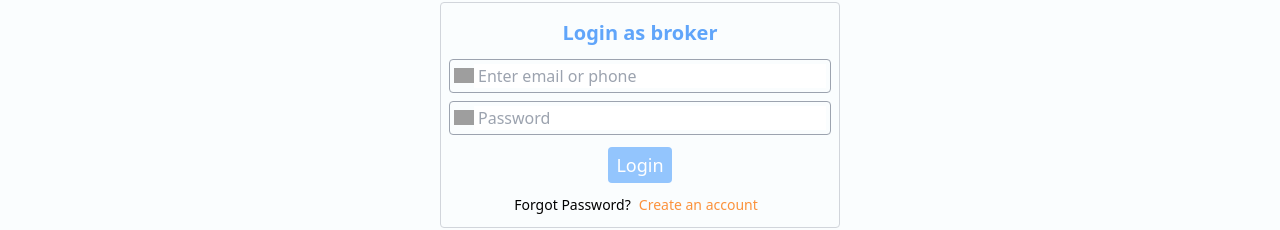
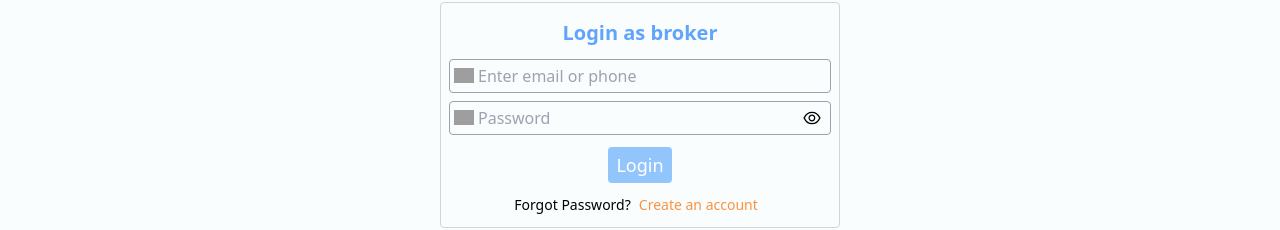
Before and after one commit to aulth/myspace, a Next.js app: page /login in a window 1280 px wide. Shown: the part 318-548 px from the top of the page. Built offline with nearby package versions, Linux system fonts and the light colour scheme; grey boxes are pictures that could not be loaded.

Commit message:
showhidepassword added

```diff
--- a/components/Login.jsx
+++ b/components/Login.jsx
@@ -3,9 +3,13 @@ import Navbar from './Navbar'
 import Swal from 'sweetalert2'
 import { useRouter } from 'next/router'
 import Link from 'next/link'
+import {AiOutlineEye, AiOutlineEyeInvisible} from 'react-icons/ai'
+
 const Login = () => {
     const router = useRouter();
     const [user, setUser] = useState({ id:'', password: ''});
+    const [showPassword, setShowPassword] = useState(false)
+
     useEffect(() => {
      if(typeof window!=='undefined' && localStorage.getItem('ms-authtoken')){
         router.push('/')
@@ -52,6 +56,19 @@ const Login = () => {
         }
     }
     }
+
+    const showHidePassword = ()=>{
+        if(typeof window!=='undefined'){
+            let elem =document.getElementById('password-input');
+            if(elem.type == 'password'){
+                elem.type = 'text'
+                setShowPassword(true)
+            }else{
+                elem.type = 'password'
+                setShowPassword(false)
+            }
+        }
+    }
     return (
         <>
             <Navbar />
@@ -60,11 +77,19 @@ const Login = () => {
                     <h2 className="text-xl text-blue-400 my-2 font-semibold">Login as broker</h2>
                     <div className='flex items-center border border-gray-400 w-full rounded p-1 my-1'>
                         <img src="https://img.icons8.com/material-sharp/24/000000/phone.png" className='w-[20px]' alt="" />
-                        <input name='id' onChange={handleOnChange} type="text" className='border-0 focus:outline-none w-full pl-1' placeholder='Enter email or phone' />
+                        <input name='id' onChange={handleOnChange} type="text" className='border-0 bg-transparent focus:outline-none w-full pl-1' placeholder='Enter email or phone' />
                     </div>
                     <div className='flex items-center border border-gray-400 w-full rounded p-1 my-1'>
                         <img src="https://img.icons8.com/ios-glyphs/30/000000/password--v1.png" className='w-[20px]' alt="" />
-                        <input type="password" onChange={handleOnChange} name='password' className='border-0 focus:outline-none w-full pl-1' placeholder='Password' />
+                        <input type="password" id='password-input' onChange={handleOnChange} name='password' className='border-0 bg-transparent focus:outline-none w-full pl-1' placeholder='Password' />
+                        <button type='button' >
+                        {
+                            !showPassword && <AiOutlineEye className='text-xl mx-1 cursor-pointer  ' onClick={showHidePassword}/>
+                        }
+                        {
+                            showPassword && <AiOutlineEyeInvisible  className='text-xl mx-1 cursor-pointer  ' onClick={showHidePassword} />
+                        }
+                        </button>
                     </div>
                     <div className="w-full flex justify-center">
                         <button className="px-2 py-1 bg-blue-300 focus:bg-blue-400 text-lg my-2 rounded text-white">Login</button>
--- a/components/Search.jsx
+++ b/components/Search.jsx
@@ -5,7 +5,7 @@ const Search = () => {
     <div className="w-full flex justify-center items-center p-2">
         <div className="w-full gm flex items-center pl-1 rounded" id='search-box'>
             <img src="https://img.icons8.com/ios/50/000000/search--v1.png" className='w-[20px]' alt="" />
-            <input  type="search" placeholder='Search here..' className='w-full bg-transparent h-full focus:outline-none border-0 p-2' name='search' id='search-input' />
+            <input  type="search" placeholder='Search here..' className='w-full bg-transparent h-full focus:outline-none border-0 p-2 ml-1' name='search' id='search-input' />
             <div className="flex p-2 border h-full border-gray-100  items-center justify-center">
                 <button className="text-center px-2  hover:text-blue-300 focus:text-blue-400">Filter</button>
                 <button className="text-center pl-2 border-l border-gray-100 hover:text-blue-300 focus:text-blue-400">Sort</button>
--- a/components/Signup.jsx
+++ b/components/Signup.jsx
@@ -3,9 +3,11 @@ import Navbar from './Navbar'
 import Link from 'next/link'
 import Swal from 'sweetalert2'
 import {useRouter} from 'next/router'
+import {AiOutlineEye, AiOutlineEyeInvisible} from 'react-icons/ai'
 const Signup = () => {
     const router = useRouter();
     const [user, setUser] = useState({ name: '', email: '', phone: '', password: '', photo: '' });
+    const [showPassword, setShowPassword] = useState(false)
     useEffect(() => {
         if(typeof window!=='undefined' && localStorage.getItem('ms-authtoken')){
            router.push('/')
@@ -28,6 +30,7 @@ const Signup = () => {
             body: data
         })
         let file = await response.json();
+        console.log(file.url)
         setUser({...user, photo:file.url})
         console.log(user)
     }
@@ -71,6 +74,19 @@ const Signup = () => {
         }
     }
     }
+
+    const showHidePassword = ()=>{
+        if(typeof window!=='undefined'){
+            let elem =document.getElementById('password-input');
+            if(elem.type == 'password'){
+                elem.type = 'text'
+                setShowPassword(true)
+            }else{
+                elem.type = 'password'
+                setShowPassword(false)
+            }
+        }
+    }
     return (
         <>
             <Navbar />
@@ -78,25 +94,33 @@ const Signup = () => {
                 <form onSubmit={handleOnSubmit} className='md:w-[400px] w-full flex flex-col items-center border border-gray-300 rounded p-2'>
                    {
                     user.photo &&  <div className="m-auto w-[50px]">
-                    <img src="http://res.cloudinary.com/mohdusman1/image/upload/v1660399075/sz8yppu6s1xdtebsk4xw.jpg" className=' rounded-full mt-2' alt="" />
+                    <img src={user.photo} className=' rounded-full mt-2' alt="" />
                 </div>
                    }
                     <h2 className="text-xl text-blue-400 my-2 font-semibold">Signup as Broker</h2>
                     <div className='flex items-center border border-gray-400 w-full rounded p-1 my-1'>
                         <img src="https://img.icons8.com/glyph-neue/64/000000/name.png" className='w-[20px]' alt="" />
-                        <input type="text" name='name' onChange={handleOnChange} className='border-0 focus:outline-none w-full pl-1' placeholder='Name' />
+                        <input type="text" name='name' onChange={handleOnChange} className='border-0 focus:outline-none w-full pl-1 bg-transparent' placeholder='Name' />
                     </div>
                     <div className='flex items-center border border-gray-400 w-full rounded p-1 my-1'>
                         <img src="https://img.icons8.com/material-outlined/24/000000/new-post.png" className='w-[20px]' alt="" />
-                        <input type="email" name='email' onChange={handleOnChange} className='border-0 focus:outline-none w-full pl-1' placeholder='Email' />
+                        <input type="email" name='email' onChange={handleOnChange} className='border-0 focus:outline-none w-full pl-1 bg-transparent' placeholder='Email' />
                     </div>
                     <div className='flex items-center border border-gray-400 w-full rounded p-1 my-1'>
                         <img src="https://img.icons8.com/material-sharp/24/000000/phone.png" className='w-[20px]' alt="" />
-                        <input type="tel" name='phone' onChange={handleOnChange} className='border-0 focus:outline-none w-full pl-1' placeholder='Phone Number' />
+                        <input type="tel" name='phone' onChange={handleOnChange} className='border-0 focus:outline-none w-full pl-1 bg-transparent' placeholder='Phone Number' />
                     </div>
                     <div className='flex items-center border border-gray-400 w-full rounded p-1 my-1'>
                         <img src="https://img.icons8.com/ios-glyphs/30/000000/password--v1.png" className='w-[20px]' alt="" />
-                        <input type="password" name='password' onChange={handleOnChange} className='border-0 focus:outline-none w-full pl-1' placeholder='Password' />
+                        <input id='password-input' type="password" name='password' onChange={handleOnChange} className='border-0 focus:outline-none w-full pl-1 bg-transparent' placeholder='Password' />
+                        <button type='button' >
+                        {
+                            !showPassword && <AiOutlineEye className='text-xl mx-1 cursor-pointer  ' onClick={showHidePassword}/>
+                        }
+                        {
+                            showPassword && <AiOutlineEyeInvisible  className='text-xl mx-1 cursor-pointer  ' onClick={showHidePassword} />
+                        }
+                        </button>
                     </div>
                     <div className='flex items-center border border-gray-400 w-full rounded p-1 my-1'>
                         <img src="https://img.icons8.com/material-outlined/24/000000/image.png" className='w-[20px]' alt="" />
--- a/pages/_app.js
+++ b/pages/_app.js
@@ -1,6 +1,8 @@
 import '../styles/globals.css'
 import NextNProgress from 'nextjs-progressbar'
+
 function MyApp({ Component, pageProps }) {
+
   return <>
   <NextNProgress spinner={false} color='#60A5FA'/>
   <Component {...pageProps} />
--- a/pages/index.js
+++ b/pages/index.js
@@ -13,14 +13,11 @@ export default function Home({allItems, msg}) {
         <meta name="description" content="Initial" />
         <link rel="icon" href="/favicon.ico" />
       </Head>
-
       <main>
        <Navbar/>
        <Search/>
        <Items allItems={allItems} msg={msg}/>
       </main>
-
-
     </div>
     </>
   )
```
